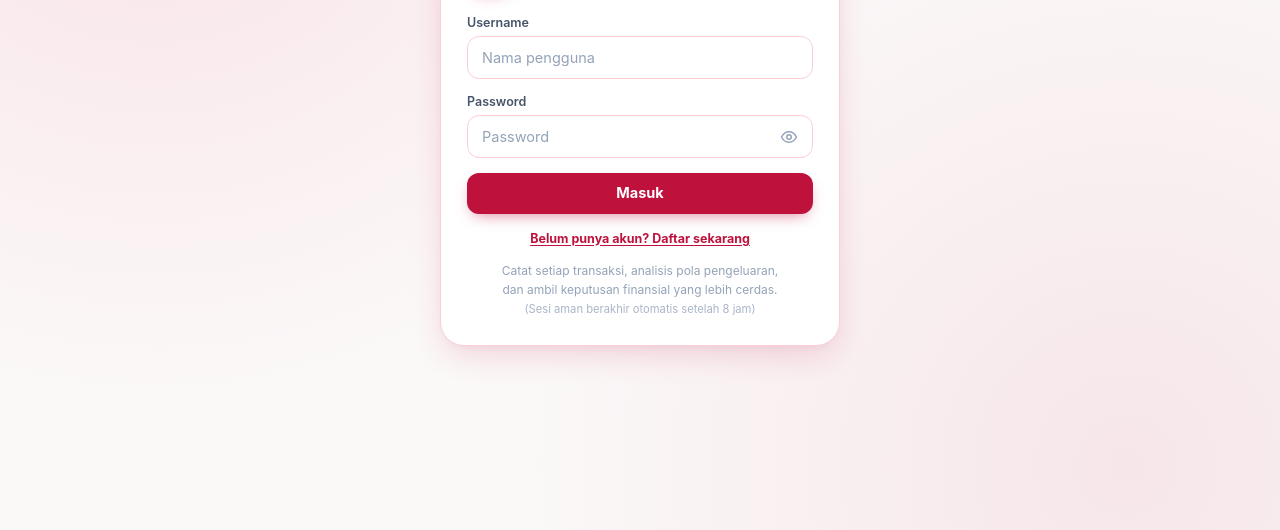
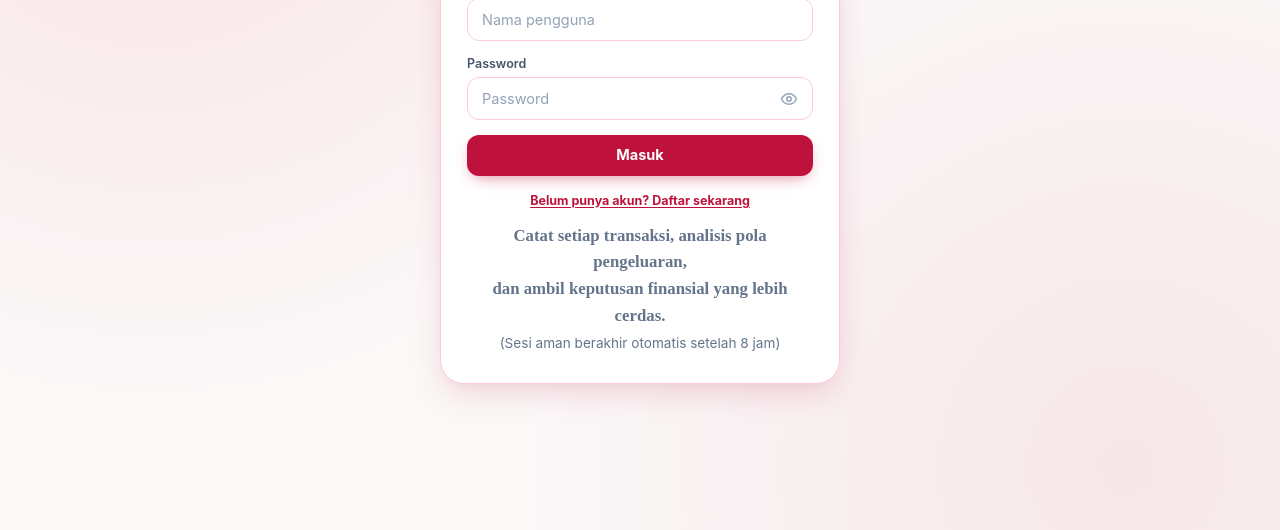
Before and after one commit to Bss-Batara/cashflow-app, a plain HTML site: page index.html in a window 1280 px wide. Shown: the part 270-800 px from the top of the page. Drawn offline with Linux system fonts and the light colour scheme; no server answers.

Commit message:
Update: Ganti font dan perbesar teks info login

```diff
--- a/index.html
+++ b/index.html
@@ -84,10 +84,10 @@
         </p>
       </form>
 
-      <p class="text-xs text-muted" style="text-align: center; line-height: 1.6; margin-top: 15px;">
+      <p style="text-align: center; font-family: 'Times New Roman', Times, serif; font-size: 1.05rem; font-weight: bold; color: #64748b; line-height: 1.6; margin-top: 15px;">
   Catat setiap transaksi, analisis pola pengeluaran,<br>
   dan ambil keputusan finansial yang lebih cerdas.<br>
-  <span style="font-size: 0.7rem; opacity: 0.8;">(Sesi aman berakhir otomatis setelah 8 jam)</span>
+  <span style="font-size: 0.85rem; font-weight: normal;">(Sesi aman berakhir otomatis setelah 8 jam)</span>
 </p>
 
     </div>
```
